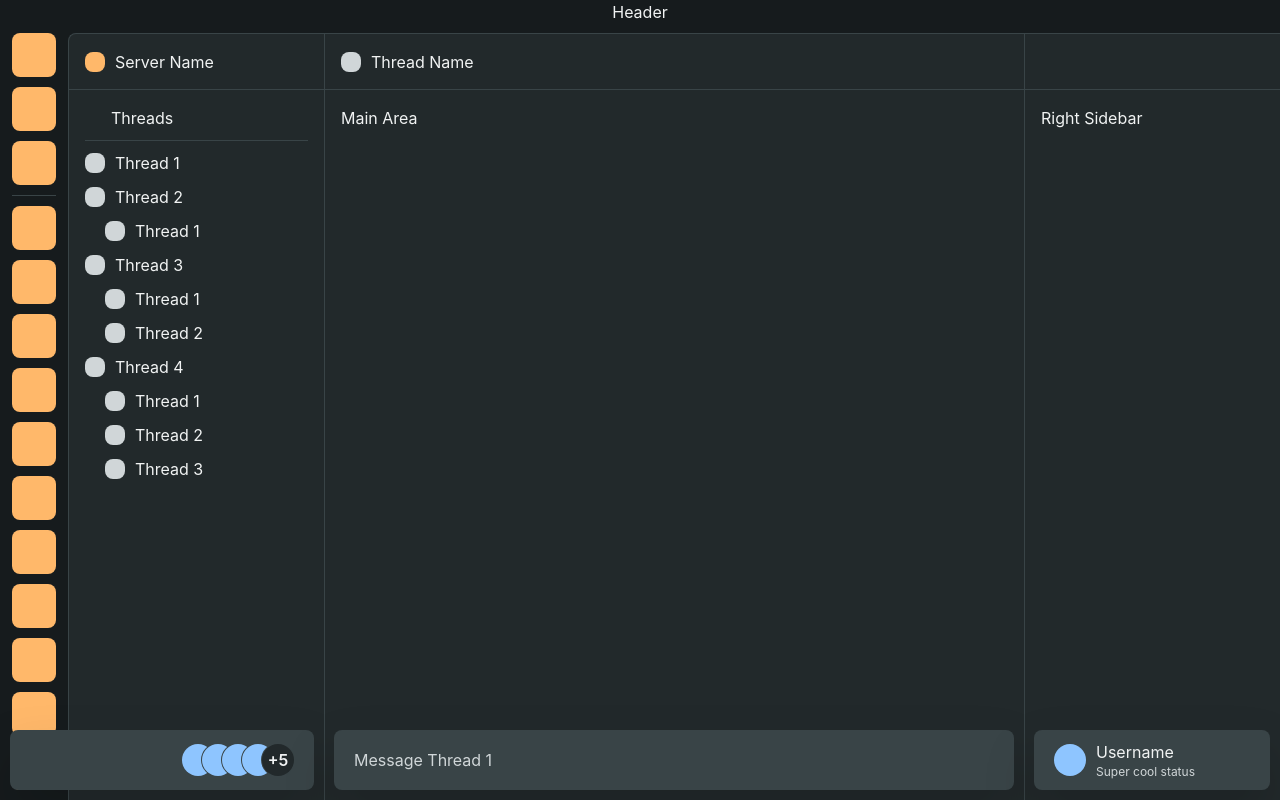
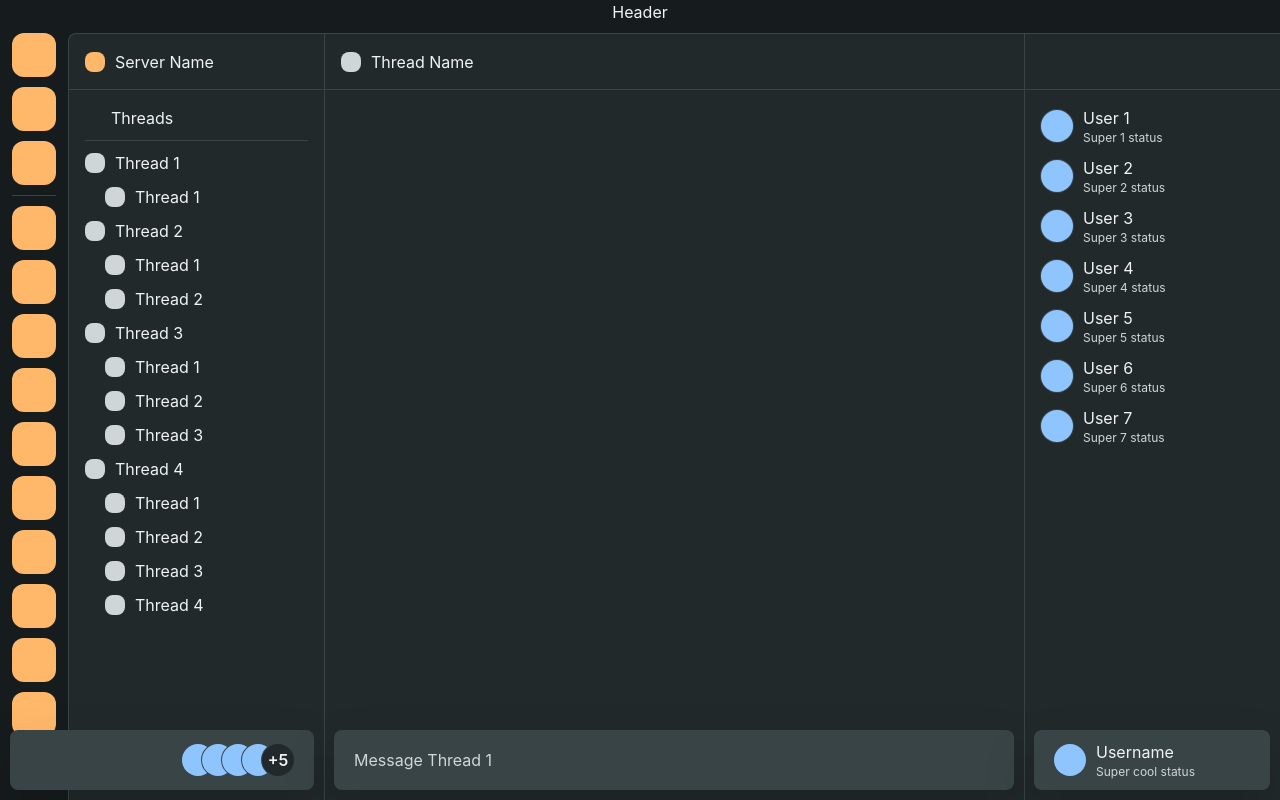
Before and after one commit to Miabread/splist-26, a Vue app in the folder client/: page / in a window 1280 px wide. Built offline with nearby package versions, Linux system fonts and the light colour scheme; some icons are missing.

Commit message:
User sidebar

```diff
--- a/client/src/App.vue
+++ b/client/src/App.vue
@@ -1,7 +1,7 @@
 <script setup lang="ts">
 import { Icon } from '@iconify/vue';
 
-const arr = (length: number, b: number = 0) => Array.from({ length }, (_, i) => i + b);
+const arr = (length: number, b: number = 0) => Array.from({ length }, (_, i) => i + b + 1);
 </script>
 
 <template>
@@ -12,13 +12,13 @@ const arr = (length: number, b: number = 0) => Array.from({ length }, (_, i) =>
                 <div
                     v-for="i in arr(3)"
                     :key="i"
-                    class="bg-orange-300 rounded-lg w-full aspect-square grid place-items-center text-mist-800 text-xl"
+                    class="bg-orange-300 rounded-xl w-full aspect-square grid place-items-center text-mist-800 text-xl"
                 ></div>
                 <hr class="border-t border-mist-700" />
                 <div
                     v-for="i in arr(20, 3)"
                     :key="i"
-                    class="bg-orange-300 rounded-lg w-full aspect-square grid place-items-center text-mist-800 text-xl"
+                    class="bg-orange-300 rounded-xl w-full aspect-square grid place-items-center text-mist-800 text-xl"
                 ></div>
             </nav>
 
@@ -37,13 +37,13 @@ const arr = (length: number, b: number = 0) => Array.from({ length }, (_, i) =>
                             <div
                                 class="bg-mist-300 rounded-lg w-5 h-5 grid place-items-center text-mist-800 text-xs"
                             ></div>
-                            Thread {{ i + 1 }}
+                            Thread {{ i }}
                         </span>
                         <span v-for="j in arr(i)" :key="j" class="ml-5 flex gap-2.5 items-center">
                             <div
                                 class="bg-mist-300 rounded-lg w-5 h-5 grid place-items-center text-mist-800 text-xs"
                             ></div>
-                            Thread {{ j + 1 }}
+                            Thread {{ j }}
                         </span>
                     </template>
                 </div>
@@ -54,12 +54,23 @@ const arr = (length: number, b: number = 0) => Array.from({ length }, (_, i) =>
                     <div class="bg-mist-300 rounded-lg w-5 h-5 grid place-items-center text-mist-800 text-xs"></div>
                     Thread Name
                 </header>
-                <div class="flex-1 p-4">Main Area</div>
+                <div class="flex-1 p-4"></div>
             </main>
 
             <aside class="w-64 h-full border-l border-t border-mist-700 bg-mist-800">
                 <header class="border-b border-mist-700 p-4 h-14"></header>
-                <div class="flex-1 p-4">Right Sidebar</div>
+                <div class="flex-1 p-4 gap-2.5 flex flex-col">
+                    <div class="flex items-center gap-2.5" v-for="i in arr(7)" :key="i">
+                        <div
+                            class="h-8 w-8 rounded-full ring-1 ring-mist-700 bg-blue-300 grid place-items-center text-mist-800 text-base"
+                        ></div>
+
+                        <span class="flex flex-col">
+                            <span>User {{ i }}</span>
+                            <span class="text-xs text-mist-300">Super {{ i }} status</span>
+                        </span>
+                    </div>
+                </div>
             </aside>
 
             <div class="absolute bottom-0 flex w-full">
```
